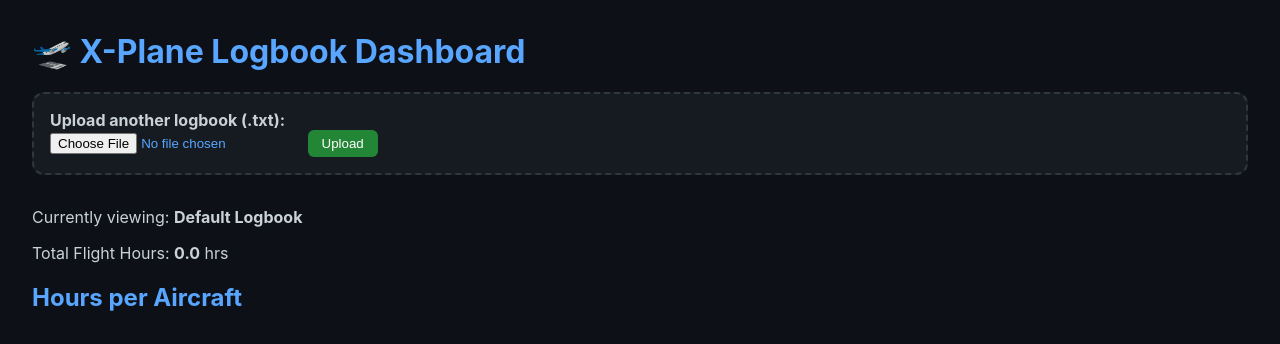
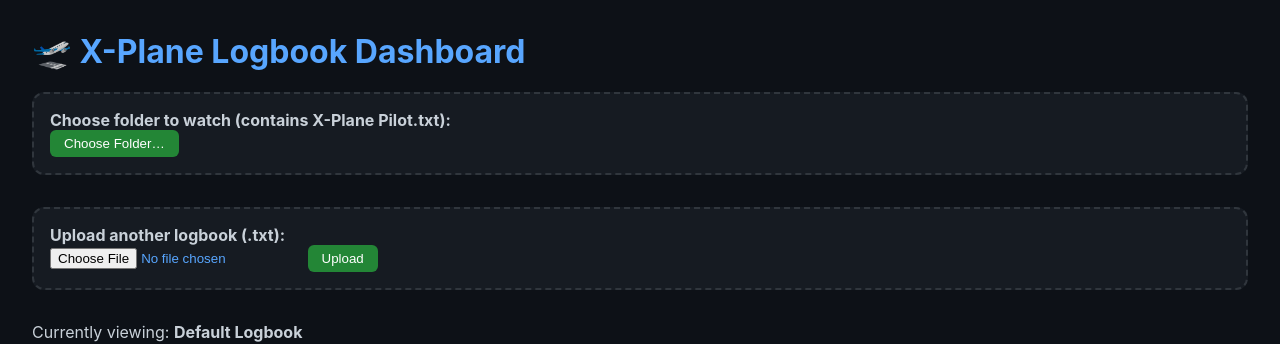
Before and after one commit to NonymousMorlock/Pilog, a Flask app: page / in a window 1280 px wide. Shown: the top 344 px of the page. Run offline with Flask 3, Linux system fonts and the light colour scheme.

Commit message:
✨ feat(logbook-watcher): Implement folder watching and logbook parsing functionality

```diff
--- a/app.py
+++ b/app.py
@@ -1,16 +1,60 @@
 import os
 import tempfile
+import threading
 from collections import defaultdict
 from datetime import datetime
 
-from flask import Flask, render_template, request
+from flask import Flask, render_template, request, jsonify
+
+try:
+    from tkinter import Tk, filedialog
+
+    TKINTER_AVAILABLE = True
+except Exception as exception:
+    print('Tkinter not available:', exception)
+    TKINTER_AVAILABLE = False
+from watchdog.observers import Observer
+from watchdog.events import FileSystemEventHandler
 
 app = Flask(__name__)
 
 app.config['UPLOAD_FOLDER'] = tempfile.gettempdir()
 app.config['MAX_CONTENT_LENGTH'] = 2 * 1024 * 1024  # 2MB limit
 
-DEFAULT_LOG_FILE = "logs/X-Plane Pilot.txt"
+LOGBOOK_FILENAME = "X-Plane Pilot.txt"
+DEFAULT_LOG_FILE = f"logs/{LOGBOOK_FILENAME}"
+DEFAULT_LOGBOOK_NAME = "Default Logbook"
+
+# --- In-memory cache and watcher state ---
+cached_flights = None
+cached_filename = DEFAULT_LOGBOOK_NAME
+watched_folder = None
+observer = None
+watcher_initialized = False
+watcher_init_lock = threading.Lock()
+
+
+def _persist_watched_folder(path):
+    try:
+        os.makedirs("uploads", exist_ok=True)
+        with open(os.path.join("uploads", "watched_folder.txt"), "w") as f:
+            f.write(path or "")
+    except Exception as e:
+        print('Failed to persist watched folder:', e)
+        pass
+
+
+def _load_persisted_watched_folder():
+    path = os.path.join("uploads", "watched_folder.txt")
+    if os.path.exists(path):
+        try:
+            with open(path) as f:
+                return f.read().strip() or None
+        except Exception as e:
+            print('Failed to load persisted watched folder:', e)
+            return None
+    return None
+
 
 def parse_logbook(file_path):
     flights = []
@@ -45,6 +89,61 @@ def parse_logbook(file_path):
                 continue
     return flights
 
+
+def get_current_flights():
+    global cached_flights
+    if cached_flights is not None:
+        return cached_flights
+    return parse_logbook(DEFAULT_LOG_FILE)
+
+
+class LogbookHandler(FileSystemEventHandler):
+    def on_modified(self, event):
+        global cached_flights, cached_filename
+        if event.is_directory:
+            return
+        if os.path.basename(event.src_path) == LOGBOOK_FILENAME:
+            cached_flights = parse_logbook(event.src_path)
+            cached_filename = os.path.basename(event.src_path)
+
+
+def start_watcher(folder_path):
+    global observer
+    if observer is not None:
+        try:
+            observer.stop()
+            observer.join(timeout=2)
+        except Exception as e:
+            print('Failed to stop existing observer:', e)
+            pass
+        observer = None
+
+    handler = LogbookHandler()
+    observer = Observer()
+    observer.schedule(handler, folder_path, recursive=False)
+    thread = threading.Thread(target=observer.start, daemon=True)
+    thread.start()
+
+
+@app.route("/pick_folder", methods=["POST"])
+def pick_folder():
+    if not TKINTER_AVAILABLE:
+        return jsonify({"error": "Folder picker not available on this system."}), 501
+
+    # Use a native folder picker dialog; this must run on the host where Flask runs
+    try:
+        root = Tk()
+        root.withdraw()
+        root.wm_attributes('-topmost', 1)
+        selected = filedialog.askdirectory(title="Select folder containing X-Plane Pilot.txt")
+        root.destroy()
+        if not selected:
+            return jsonify({"error": "No folder selected"}), 400
+        return jsonify({"folder_path": selected})
+    except Exception as e:
+        return jsonify({"error": f"Failed to open folder picker: {e}"}), 500
+
+
 def summarise_flights(flights):
     total_hours = sum(f["hours"] for f in flights)
     flights_by_aircraft = defaultdict(float)
@@ -66,23 +165,82 @@ def summarise_flights(flights):
         "flights_by_date": dict(flights_by_date),
     }
 
+
+def init_watcher_if_configured():
+    global watched_folder, cached_flights, cached_filename
+    persisted = _load_persisted_watched_folder()
+    if persisted and os.path.isdir(persisted):
+        logbook = os.path.join(persisted, LOGBOOK_FILENAME)
+        if os.path.exists(logbook):
+            watched_folder = persisted
+            cached_flights = parse_logbook(logbook)
+            cached_filename = os.path.basename(logbook)
+            start_watcher(watched_folder)
+
+
+@app.before_request
+def ensure_watcher_initialized():
+    global watcher_initialized
+    if watcher_initialized:
+        return
+    with watcher_init_lock:
+        if watcher_initialized:
+            return
+        init_watcher_if_configured()
+        watcher_initialized = True
+
+
 @app.route("/", methods=['GET', 'POST'])
 def dashboard():
-    file_path = DEFAULT_LOG_FILE
-    filename = "Default Logbook"
+    global cached_flights, cached_filename
+    filename = cached_filename or DEFAULT_LOGBOOK_NAME
 
     if request.method == "POST":
         uploaded_file = request.files.get("logfile")
         if uploaded_file and uploaded_file.filename.endswith(".txt"):
             temp_path = os.path.join(app.config['UPLOAD_FOLDER'], uploaded_file.filename)
             uploaded_file.save(temp_path)
-            file_path = temp_path
             filename = uploaded_file.filename
+            cached_flights = parse_logbook(temp_path)
+            cached_filename = filename
 
-    flights = parse_logbook(file_path)
+    flights = get_current_flights()
     data = summarise_flights(flights)
 
-    return render_template("dashboard.html", data=data, flights=flights, filename=filename)
+    return render_template("dashboard.html", data=data, flights=flights, filename=filename,
+                           watched_folder=watched_folder)
+
+
+@app.route("/set_folder", methods=["POST"])
+def set_folder():
+    global watched_folder, cached_flights, cached_filename
+    folder_path = request.form.get("folder_path", "").strip()
+    if not folder_path or not os.path.isdir(folder_path):
+        return jsonify({"error": "Invalid folder path"}), 400
+
+    logbook_path = os.path.join(folder_path, LOGBOOK_FILENAME)
+    if not os.path.exists(logbook_path):
+        return jsonify({"error": f"{LOGBOOK_FILENAME} not found in folder"}), 400
+
+    watched_folder = folder_path
+    _persist_watched_folder(watched_folder)
+    cached_flights = parse_logbook(logbook_path)
+    cached_filename = os.path.basename(logbook_path)
+    start_watcher(watched_folder)
+
+    return jsonify({"message": f"Watching {watched_folder}"})
+
+
+@app.route("/data", methods=["GET"])
+def get_data():
+    flights = get_current_flights()
+    summary = summarise_flights(flights)
+    return jsonify({
+        "summary": summary,
+        "flights": flights,
+        "filename": cached_filename or DEFAULT_LOGBOOK_NAME,
+        "watched_folder": watched_folder,
+    })
 
 
 if __name__ == "__main__":
--- a/templates/dashboard.html
+++ b/templates/dashboard.html
@@ -44,9 +44,15 @@
 <body>
   <h1>🛫 X-Plane Logbook Dashboard</h1>
 
+  <form id="watcherForm" onsubmit="return false;">
+    <label for="chooseFolderBtn"><strong>Choose folder to watch (contains X-Plane Pilot.txt):</strong></label><br>
+    <button id="chooseFolderBtn" type="button" onclick="chooseFolder()">Choose Folder…</button>
+    <span id="watchedFolder" style="margin-left: 8px; color:#8b949e;">{{ watched_folder if watched_folder else '' }}</span>
+  </form>
+
   <form action="/" method="POST" enctype="multipart/form-data">
-    <label><strong>Upload another logbook (.txt):</strong></label><br>
-    <input type="file" name="logfile" accept=".txt" required>
+    <label for="logfileInput"><strong>Upload another logbook (.txt):</strong></label><br>
+    <input id="logfileInput" type="file" name="logfile" accept=".txt" required>
     <button type="submit">Upload</button>
   </form>
 
@@ -88,6 +94,34 @@
 
   <script>
     const data = {{ data|tojson }};
+    const baseline = {
+      totalHours: data.total_hours,
+      flightsCount: {{ flights|length }}
+    };
+
+    async function chooseFolder() {
+      try {
+        const res = await fetch('/pick_folder', { method: 'POST' });
+        const json = await res.json();
+        if (!res.ok) {
+          alert(json.error || 'Failed to pick folder');
+          return;
+        }
+        const formData = new FormData();
+        formData.append('folder_path', json.folder_path);
+        const setRes = await fetch('/set_folder', { method: 'POST', body: formData });
+        const setJson = await setRes.json();
+        if (!setRes.ok) {
+          alert(setJson.error || 'Failed to set folder');
+          return;
+        }
+        document.getElementById('watchedFolder').textContent = json.folder_path;
+        // Reload once to reflect the latest parsed data
+        location.reload();
+      } catch (e) {
+        alert('Error choosing folder: ' + e);
+      }
+    }
     const createChart = (id, type, labels, values, color, horizontal=false) => {
       new Chart(document.getElementById(id), {
         type: type,
@@ -113,6 +147,24 @@
       },
       options: { scales: { y: { beginAtZero: true } } }
     });
+
+    // Lightweight auto-refresh: if totals change on the server (watcher update), reload
+    (function autoRefresh() {
+      async function tick() {
+        try {
+          const res = await fetch('/data');
+          const json = await res.json();
+          const currentHours = json.summary ? json.summary.total_hours : 0;
+          const currentFlights = json.flights ? json.flights.length : 0;
+          if (Math.abs(currentHours - baseline.totalHours) > 1e-6 || currentFlights !== baseline.flightsCount) {
+            location.reload();
+            return;
+          }
+        } catch(_) {}
+        setTimeout(tick, 10000);
+      }
+      setTimeout(tick, 10000);
+    })();
   </script>
 </body>
 </html>
```
